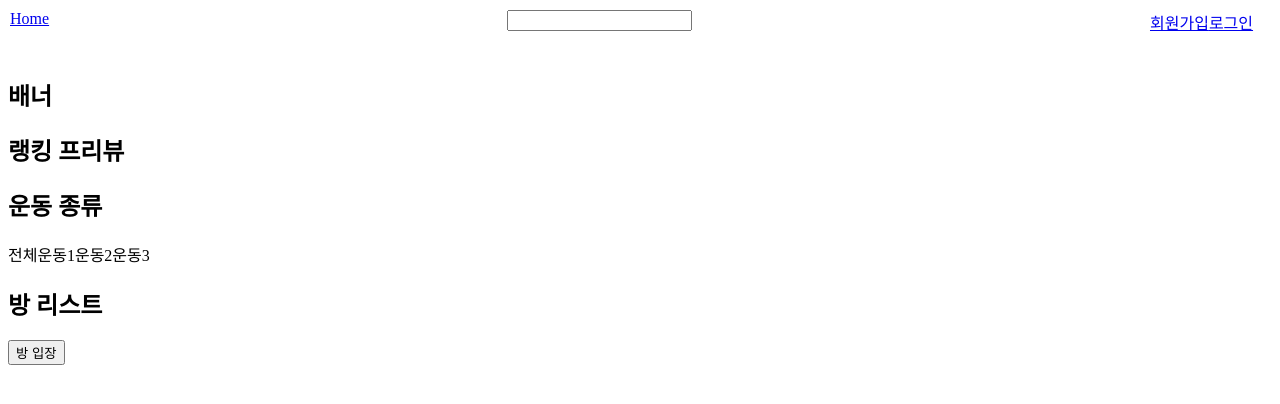
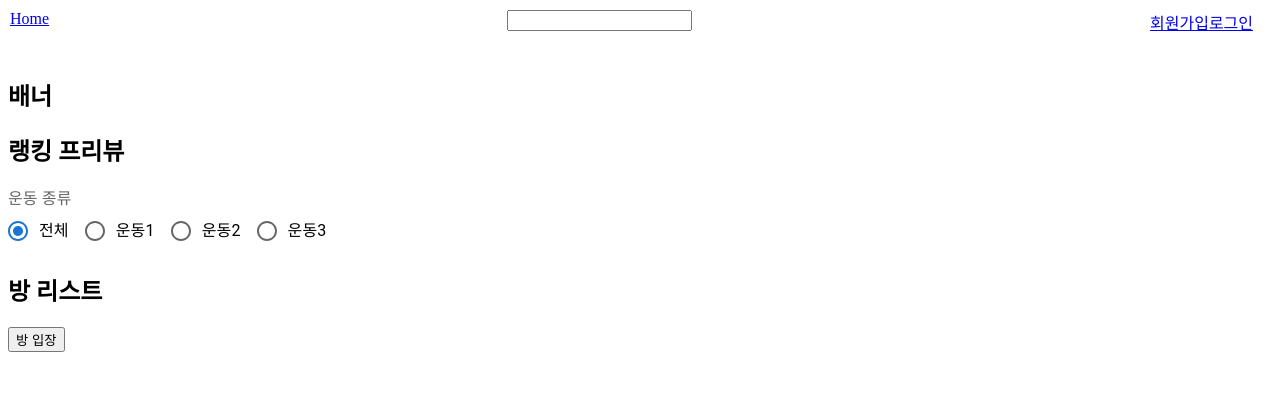
Before and after one commit to OhHyerin/WE-TNESS, a React (Create React App) app in the folder frontend/: page / in a window 1280 px wide. Shown: the top 404 px of the page. Built offline with nearby package versions, Linux system fonts and the light colour scheme.

Commit message:
feat : 운동 목록 라디오 버튼  동적 생성

```diff
--- a/frontend/src/components/home/RoomFilter1.jsx
+++ b/frontend/src/components/home/RoomFilter1.jsx
@@ -1,8 +1,15 @@
+import { useEffect } from 'react';
 import { useSelector, useDispatch } from 'react-redux';
-import { useEffect } from 'react';
+
+import RadioGroup from '@mui/material/RadioGroup';
+import FormControl from '@mui/material/FormControl';
+import FormLabel from '@mui/material/FormLabel';
+import Radio from '@mui/material/Radio';
+import FormControlLabel from '@mui/material/FormControlLabel';
+
 import { testWorkout } from '../../features/room/roomSlice';
 
-export default function RoomFilter1() {
+export default function RoomFilter1(value) {
   const workouts = useSelector(state => state.room.workouts);
   const dispatch = useDispatch();
 
@@ -11,9 +18,13 @@ export default function RoomFilter1() {
   }, []);
 
   return (
-    <div>
-      <h2>운동 종류</h2>
-      <>{workouts}</>
-    </div>
+    <FormControl>
+      <FormLabel id="demo-radio-buttons-group-label">운동 종류</FormLabel>
+      <RadioGroup row aria-labelledby="demo-radio-buttons-group-label" defaultValue="전체" name="radio-buttons-group">
+        {workouts.map(workout => (
+          <FormControlLabel value={workout} control={<Radio />} label={workout} />
+        ))}
+      </RadioGroup>
+    </FormControl>
   );
 }
--- a/frontend/src/pages/common/HomePage.jsx
+++ b/frontend/src/pages/common/HomePage.jsx
@@ -12,7 +12,10 @@ export default function Home() {
       <div>
         <Banner />
         <RankingPreview />
-        <RoomFilter1 />
+        <>
+          {/* 운동 목록 */}
+          <RoomFilter1 />
+        </>
         <RoomList />
         <button
           onClick={() => {
```
